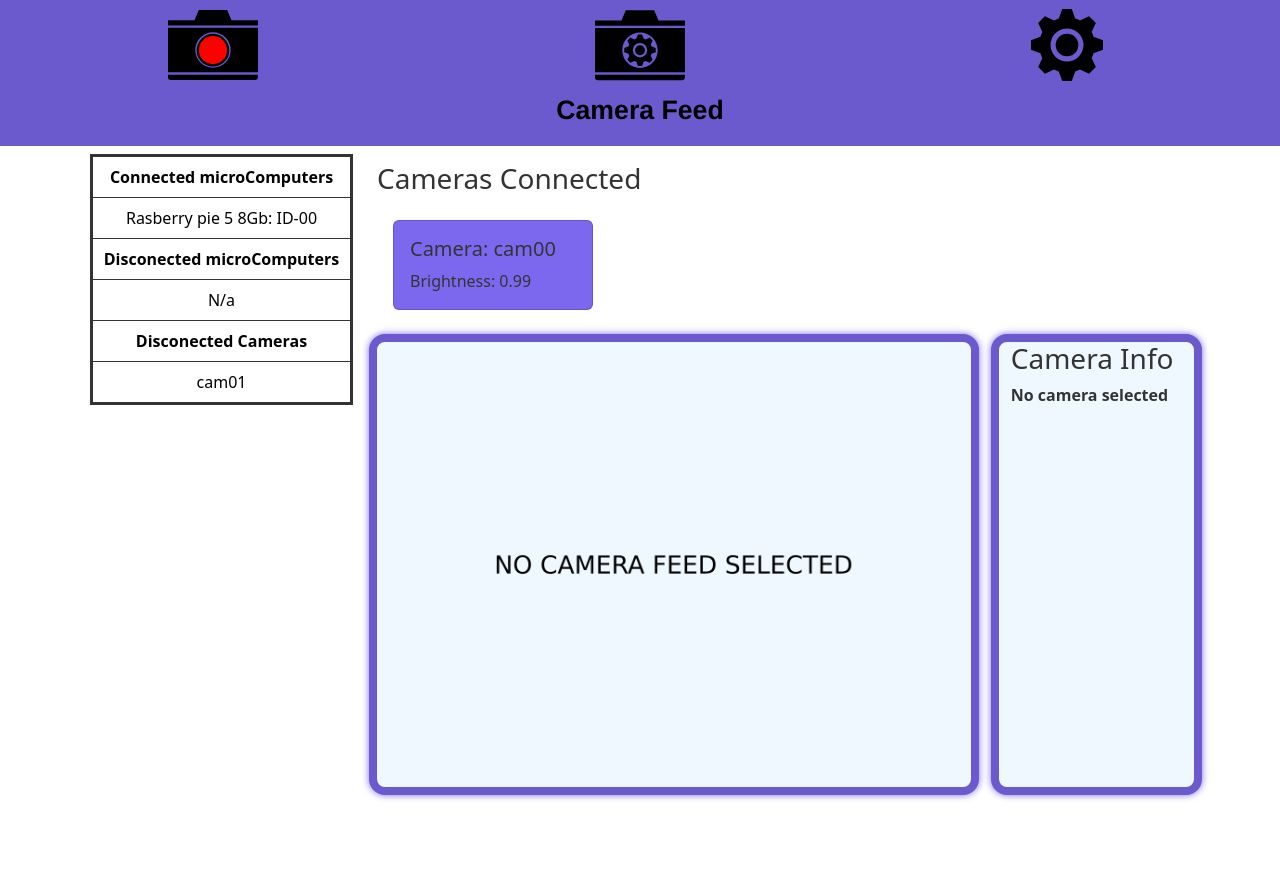
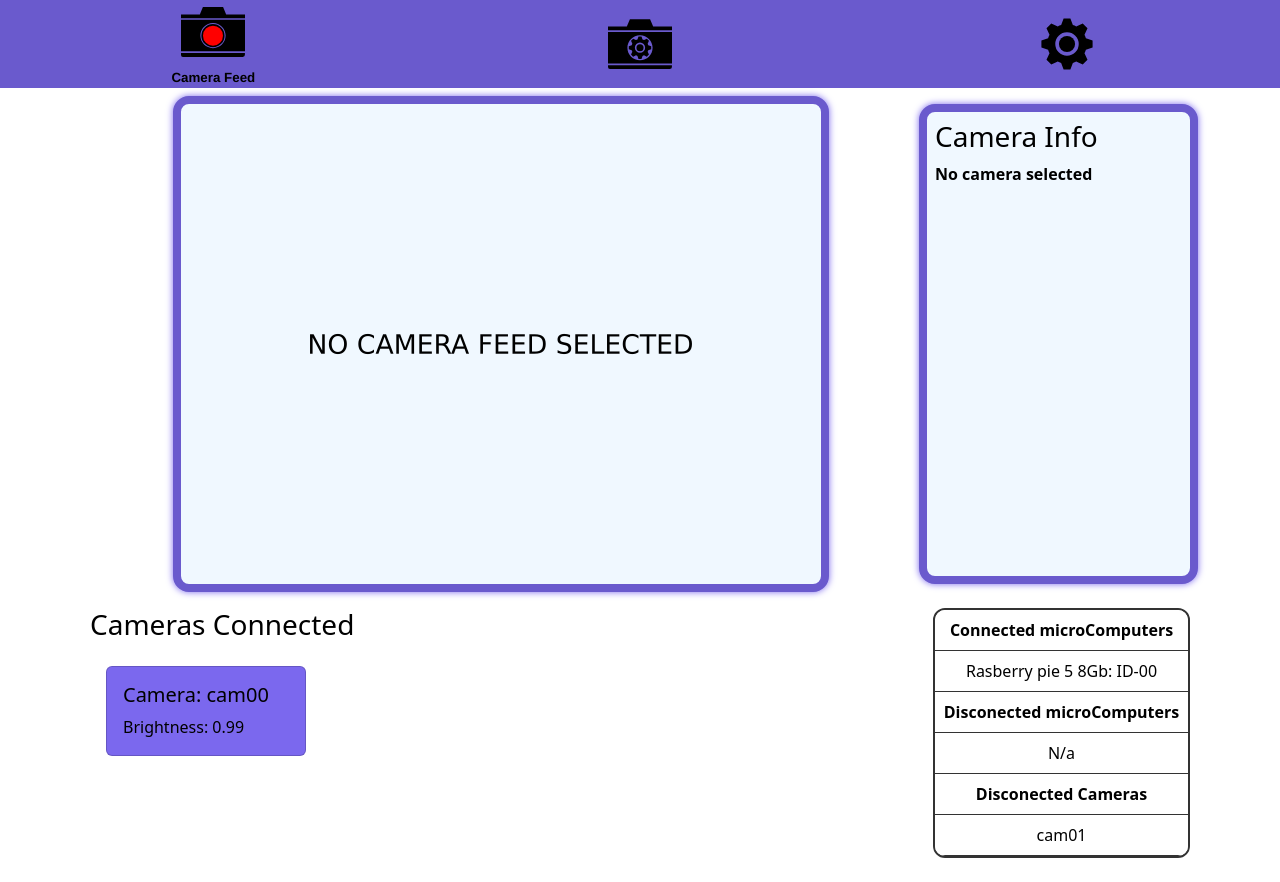
Before and after one commit to laser-vision-system/gui, a Vue app in the folder laser-intensity-monitor-gui/: page / in a window 1280 px wide. Before the commit the page ends 803 px from the top, so only its background shows below. Built offline with nearby package versions, Linux system fonts and the light colour scheme.

Commit message:
Added some client requested changes such as making navbar smaller and moving the camera feed to the top and in small view the camera feed and info are now the same width.

```diff
--- a/laser-intensity-monitor-gui/src/components/NavigationMenu.vue
+++ b/laser-intensity-monitor-gui/src/components/NavigationMenu.vue
@@ -9,28 +9,34 @@ import settingsInactive from '../assets/images/settings-inactive.svg'
 <template>
     <div class="container-fluid  navBar">
         <div class="row d-flex justify-content-center text-center">
-            <div class="col-4">
+            <div class="col-4 d-flex flex-column align-items-center justify-content-center">
                 <router-link to="/" @click="setNavElement('Camera Feed')">
                     <img :src="activeNavElement === 'Camera Feed' ? cameraActive : cameraInactive"
-                        alt="Camera Feed Icon" width="90px" height="90px">
+                        alt="Camera Feed Icon" width="64px" height="64px">
                 </router-link>
+                <span class="navTitle px-3 pt-1" v-if="activeNavElement === 'Camera Feed'">
+                    {{ activeNavElement }}
+                </span>
+
             </div>
-            <div class="col-4">
-                <router-link to="/camera-config" @click="setNavElement('Camera Configuration')">
-                    <img :src="activeNavElement === 'Camera Configuration' ? cameraConfigActive : cameraConfigInactive"
-                        alt="Camera Configuration Icon" width="90px" height="90px">
+
+            <div class="col-4 d-flex flex-column align-items-center justify-content-center">
+                <router-link to="/camera-config" @click="setNavElement('Camera Config')">
+                    <img :src="activeNavElement === 'Camera Config' ? cameraConfigActive : cameraConfigInactive"
+                        alt="Camera Configuration Icon" width="64px" height="64px">
                 </router-link>
+                <span class="navTitle px-3 pt-1" v-if="activeNavElement === 'Camera Config'">
+                    {{ activeNavElement }}
+                </span>
             </div>
-            <div class="col-4">
+            <div class="col-4 d-flex flex-column align-items-center justify-content-center">
                 <router-link to="/settings" @click="setNavElement('Settings')">
                     <img :src="activeNavElement === 'Settings' ? settingsActive : settingsInactive" alt="Settings Icon"
-                        width="90px" height="90px">
+                        width="64px" height="64px">
                 </router-link>
-            </div>
-        </div>
-        <div class="row">
-            <div class="col text-center">
-                <p class="navTitle">{{ activeNavElement }}</p>
+                <span class="navTitle px-3" v-if="activeNavElement === 'Settings'">
+                    {{ activeNavElement }}
+                </span>
             </div>
         </div>
     </div>
--- a/laser-intensity-monitor-gui/src/style.css
+++ b/laser-intensity-monitor-gui/src/style.css
@@ -2,13 +2,12 @@
     /* Bootstrap Overrides */
     --bs-body-bg: white;
     --bs-body-color: #333333;
-    --bs-success: mediumaquamarine;
     --bs-success-rgb: 123, 104, 238;
     --bs-border-color: #333333;
     /* CUSTOM CSS */
     --nav-bg: slateblue;
     --nav-title: black;
-
+    --config-title: black;
     --cam-bg: aliceblue;
 
 }
@@ -22,7 +21,7 @@
 
 :root.dark {
     /* Bootstrap Overrides */
-    --bs-body-bg: #708090;
+    --bs-body-bg: #778899;
     --bs-body-color: white;
     --bs-success-rgb: 106, 90, 205;
     --bs-border-color: silver;
@@ -40,7 +39,7 @@
 }
 
 .navTitle {
-    font-size: 20pt;
+    font-size: 10pt;
     font-weight: 700;
     color: var(--nav-title);
     font-family: 'Franklin Gothic Medium', 'Arial Narrow', Arial, sans-serif;
--- a/laser-intensity-monitor-gui/src/views/CameraConfig.vue
+++ b/laser-intensity-monitor-gui/src/views/CameraConfig.vue
@@ -35,12 +35,12 @@ onMounted(() => {
                         </select>
                         <label for="description" class="config-label"
                             placeholder="Enter a description for the camera">Description</label>
-                        <input type="text" class="form-control" id="description" v-model="newDescription" required>
+                        <input type="text" class="form-control" id="description" v-model="newDescription">
                         <label for="brightness" class="config-label">Brightness</label>
-                        <input type="number" class="form-control" id="brightness" v-model="newBrightness" required
-                            min="0" max="1" step="0.01">
+                        <input type="number" class="form-control" id="brightness" v-model="newBrightness" min="0"
+                            max="1" step="0.01">
                         <label for="fps" class="config-label">Frame Rate</label>
-                        <input type="number" class="form-control" id="fps" v-model="newFPS" required min="1" max="30">
+                        <input type="number" class="form-control" id="fps" v-model="newFPS" min="1" max="30">
                         <div class="mt-2 text-center">
                             <button class="btn submit-btn">Save Changes</button>
                         </div>
@@ -54,11 +54,13 @@ onMounted(() => {
 .submit-btn {
     background-color: slateblue;
     border-color: darkslateblue;
+    color: white
 }
 
 .submit-btn:hover {
     background-color: mediumslateblue;
     border-color: slateblue;
+    color: black;
 }
 
 .config-label {
--- a/laser-intensity-monitor-gui/src/views/Homepage.vue
+++ b/laser-intensity-monitor-gui/src/views/Homepage.vue
@@ -25,9 +25,53 @@ onMounted(() => {
 
 <template>
     <div class="container">
-        <div class="row p-2 g-3">
-            <div class="col-xl-3 col-12 text-center  ">
-                <table class="table border border-3">
+        <div class="row align-items-stretch g-0 mt-2">
+            <div class="col-lg-9 col-12 d-flex justify-content-center">
+                <div v-if="hasSelectedCamera">
+                    <img src="../assets/images/fake-feed.png" alt="Live Camera Feed" class="feedbox img-fluid">
+                </div>
+                <div v-else-if="hasConnectedCamera">
+                    <img src="../assets/images/no-camera-selected.png" alt="No camera selected"
+                        class="feedbox img-fluid">
+                </div>
+                <div v-else>
+                    <img src="../assets/images/no-camera-connected.png" alt="No Cameras Connected"
+                        class="feedbox img-fluid">
+                </div>
+            </div>
+            <div class="col-lg-3 col-12 cam-info d-flex flex-column mx-d-flex flex-column my-2 p-2">
+                <h3>Camera Info</h3>
+                <div v-for="feed in cameraFeeds" :key="feed.id">
+                    <div v-if="feed.isSelected">
+                        <p>Camera: {{ feed.name }}</p>
+                        <p>Description: {{ feed.description }}</p>
+                        <p>fps: {{ feed.fps }}</p>
+                        <p>Brightness: {{ feed.brightness }}</p>
+                    </div>
+                </div>
+                <div v-if="!hasSelectedCamera">
+                    <p><strong>No camera selected</strong></p>
+                </div>
+            </div>
+        </div>
+        <div class="row p-2 mt-2">
+            <div class="col-xl-9 col-12">
+                <h3 class="cam-title">Cameras Connected</h3>
+                <div class="row d-flex justify-content-start p-3">
+                    <div class="col-3" v-for="(feed, fi) in cameraFeeds" :key="feed.id">
+                        <div v-if="feed.isConnected">
+                            <div :class="['card', 'camera-tab', 'bg-success', { 'selected-camera': feed.isSelected }]">
+                                <div class="card-body" @click="feed.isSelected = !feed.isSelected">
+                                    <h5 class="card-title">Camera: {{ feed.name }}</h5>
+                                    <p class="card-text">Brightness: {{ feed.brightness }}</p>
+                                </div>
+                            </div>
+                        </div>
+                    </div>
+                </div>
+            </div>
+            <div class="col-xl-3 col-12 text-center">
+                <table class="table border border-2 hardware-info">
                     <thead>
                         <tr>
                             <th scope="col">Connected microComputers</th>
@@ -53,66 +97,21 @@ onMounted(() => {
                     </tbody>
                 </table>
             </div>
-            <div class="col-xl-9 col-12">
-                <div class="row p-2">
-                    <div class="col-12">
-                        <h3>Cameras Connected</h3>
-                        <div class="row d-flex justify-content-start p-3">
-                            <div class="col-3" v-for="(feed, fi) in cameraFeeds" :key="feed.id">
-                                <div v-if="feed.isConnected">
-                                    <div
-                                        :class="['card', 'camera-tab', 'bg-success', { 'selected-camera': feed.isSelected }]">
-                                        <div class="card-body" @click="feed.isSelected = !feed.isSelected">
-                                            <h5 class="card-title">Camera: {{ feed.name }}</h5>
-                                            <p class="card-text">Brightness: {{ feed.brightness }}</p>
-                                        </div>
-                                    </div>
-                                </div>
-                            </div>
-                        </div>
-                    </div>
-                </div>
-                <div class="row">
-                    <div class="col-lg-9 col-12 d-flex justify-content-center">
-                        <div v-if="hasSelectedCamera">
-                            <img src="../assets/images/fake-feed.png" alt="Live Camera Feed" class="feedbox img-fluid">
-                        </div>
-                        <div v-else-if="hasConnectedCamera">
-                            <img src="../assets/images/no-camera-selected.png" alt="No camera selected"
-                                class="feedbox img-fluid">
-                        </div>
-                        <div v-else>
-                            <img src="../assets/images/no-camera-connected.png" alt="No Cameras Connected"
-                                class="feedbox img-fluid">
-                        </div>
-                    </div>
-                    <div class="col-lg-3 col-12 cam-info">
-                        <h3>Camera Info</h3>
-                        <div v-for="feed in cameraFeeds" :key="feed.id">
-                            <div v-if="feed.isSelected">
-                                <p>Camera: {{ feed.name }}</p>
-                                <p>Description: {{ feed.description }}</p>
-                                <p>fps: {{ feed.fps }}</p>
-                                <p>Brightness: {{ feed.brightness }}</p>
-                            </div>
-                        </div>
-                        <div v-if="!hasSelectedCamera">
-                            <p><strong>No camera selected</strong></p>
-                        </div>
-                    </div>
-                </div>
-            </div>
+
         </div>
     </div>
+
 </template>
 <style scoped>
 .camera-tab {
     width: 200px;
+    color: var(--nav-title);
 }
 
 .selected-camera {
     border: 0.5rem solid lightsteelblue;
     box-shadow: 0 0 0.2rem steelblue;
+    color: var(--nav-title);
 }
 
 .feedbox {
@@ -127,7 +126,17 @@ onMounted(() => {
     border-radius: 1rem;
     box-shadow: 0 0 0.45rem mediumslateblue;
     background-color: var(--cam-bg);
-    align-items: center;
-    justify-content: center;
+    color: var(--nav-title);
+}
+
+.hardware-info {
+    border-radius: 0.75rem;
+    overflow: hidden;
+    border-collapse: separate;
+    border-spacing: 0;
+}
+
+.cam-title {
+    color: var(--nav-title);
 }
 </style>
```
